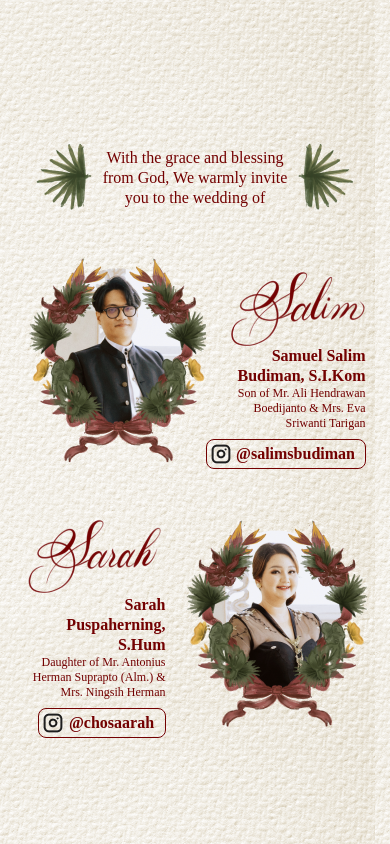
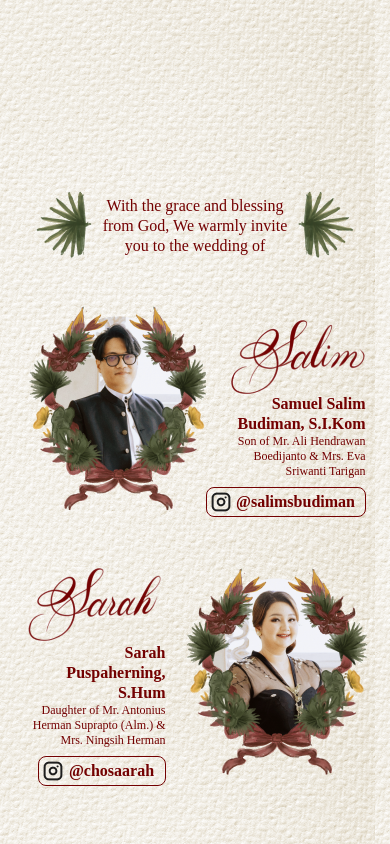
Before and after one commit to patriciatyas/salim-sarah-2, a React (Create React App) app: page / in a window 390 px wide. Shown: the part 1560-2404 px from the top of the page. Built offline with nearby package versions, Linux system fonts and the light colour scheme.

Commit message:
fix margin top for section 2

```diff
--- a/src/App.js
+++ b/src/App.js
@@ -74,10 +74,10 @@ function App() {
         {/* <BackgroundMusic /> */}
         <div id="secondPage" className="relative min-h-screen bg-paper w-screen">
           <section className="relative items-center justify-center bg-cover md:bg-right-bg h-screen w-screen">\
-            <div>
+            <div className="w-screen">
               <img src="/images/new-landing-page.png"
                   alt="landing-page"
-                  className="w-screen"
+                  className=""
                   />
             </div>
             <div className="md:block hidden">
@@ -135,7 +135,8 @@ function App() {
             </FadeInSection>
           </section>
 
-          <section className="relative items-center justify-center min-h-screen md:bg-right-bg fade-in">
+          <section className="relative items-center justify-center min-h-screen md:bg-right-bg fade-in mt-12">
+
             <FadeInSection>
               <img
                 src="/images/daun-1.png"
@@ -151,6 +152,7 @@ function App() {
                 </p>
               </FadeInSection>
             </div>
+
             <FadeInSection>
               <img
                 src="/images/daun-2.png"
```
